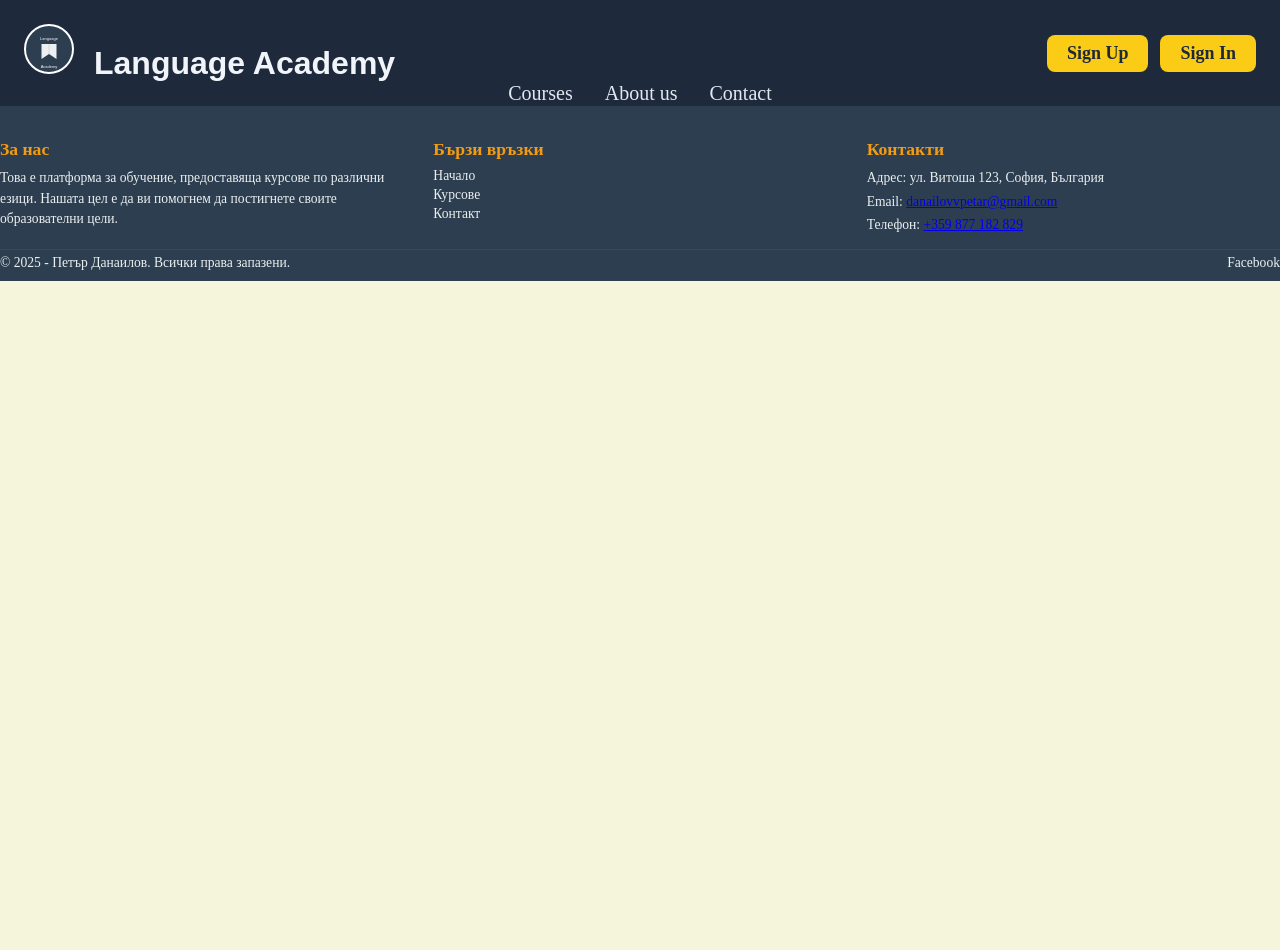
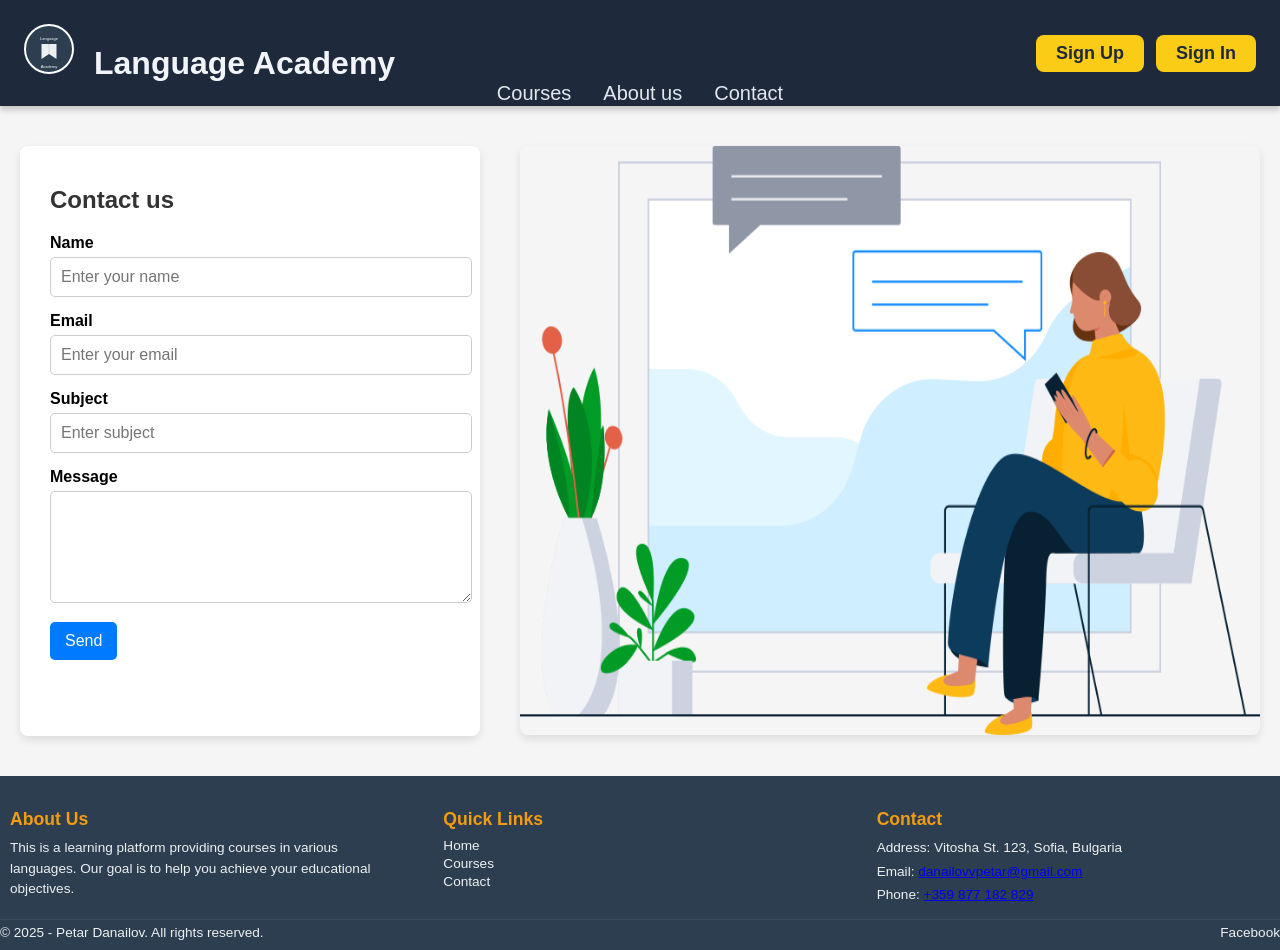
Before and after one commit to PetarDanailov/Language-Academy, a React (Vite) app in the folder client/: page /contact in a window 1280 px wide. Before the commit the page ends 800 px from the top, so only its background shows below. Built offline with nearby package versions, Linux system fonts and the light colour scheme.

Commit message:
Fixed footer and added static contact page

```diff
--- /dev/null
+++ b/client/public/styles/contact.css
@@ -0,0 +1,74 @@
+html, body {
+  height: 100%;
+  margin: 0;
+  font-family: Arial, sans-serif;
+  background-color: #f5f5f5;
+}
+
+.contact-page {
+  display: flex;
+  align-items: flex-start;
+  justify-content: center;
+  padding: 40px 20px;
+}
+
+.contact-form {
+  background: #fff;
+  padding: 20px 30px;
+  border-radius: 8px;
+  box-shadow: 0 4px 8px rgba(0, 0, 0, 0.1);
+  width: 100%;
+  max-width: 400px;
+  margin-right: 40px;
+  height: 550px;
+}
+
+.contact-form h2 {
+  margin-bottom: 20px;
+  font-size: 1.5rem;
+  color: #333;
+}
+
+.contact-form label {
+  display: block;
+  font-weight: bold;
+  margin-bottom: 5px;
+}
+
+.contact-form input,
+.contact-form textarea {
+  width: 100%;
+  padding: 10px;
+  margin-bottom: 15px;
+  border: 1px solid #ccc;
+  border-radius: 5px;
+  font-size: 1rem;
+}
+
+.contact-form button {
+  background: #007bff;
+  color: #fff;
+  border: none;
+  padding: 10px 15px;
+  border-radius: 5px;
+  cursor: pointer;
+  font-size: 1rem;
+}
+
+.contact-form button:hover {
+  background: #0056b3;
+}
+
+
+.contact-image {
+  display: flex;
+  align-items: center;
+  justify-content: center;
+}
+
+.contact-image img {
+  max-width: 100%;
+  height: 589px;
+  border-radius: 8px;
+  box-shadow: 0 4px 8px rgba(0, 0, 0, 0.1);
+}
--- a/client/public/styles/footer.css
+++ b/client/public/styles/footer.css
@@ -4,6 +4,7 @@
   color: #ecf0f1;
   padding: 10px 0;
   font-size: 0.85rem;
+  font-family: Arial, Helvetica, sans-serif;
 }
 
 .footer-top {
@@ -15,6 +16,8 @@
 }
 
 .footer-section {
+  padding-right: 10px;
+  padding-left: 10px;
   flex: 1;
   min-width: 250px;
 }
--- a/client/public/styles/style.css
+++ b/client/public/styles/style.css
@@ -1,3 +1,4 @@
 @import "header.css";
 @import "footer.css";
 @import "home.css";
+@import "contact.css"
--- a/client/src/App.jsx
+++ b/client/src/App.jsx
@@ -2,6 +2,7 @@ import { Route, Routes } from 'react-router'
 import Footer from './components/footer/Footer'
 import Header from './components/header/Header'
 import Home from './components/home/Home'
+import Contact from './components/contact/Contact'
 
 
 
@@ -14,6 +15,7 @@ function App() {
       <Header/>
       <Routes>
         <Route path="/" element={<Home/>}/>
+        <Route path="/contact" element={<Contact/>}/>
       </Routes>
       <Footer/>
     </>
--- /dev/null
+++ b/client/src/components/contact/Contact.jsx
@@ -0,0 +1,23 @@
+export default function Contact(){
+  return(
+    <div className="contact-page">
+    <div className="contact-form">
+      <h2>Contact us</h2>
+      <form method="POST">
+        <label htmlFor="name">Name</label>
+        <input type="text" id="name" name="Name" placeholder="Enter your name" />
+        <label htmlFor="email">Email</label>
+        <input type="email" id="email" name="Email" placeholder="Enter your email"/>
+        <label htmlFor="subject">Subject</label>
+        <input type="text" id="subject" name="subject" placeholder="Enter subject"/>
+        <label htmlFor="message">Message</label>
+        <textarea id="message" name="Message" rows="5"></textarea>
+        <button type="submit">Send</button>
+      </form>
+    </div>
+    <div className="contact-image">
+      <img src="/images/contact-us-showcase.png" alt="Contact Us" />
+    </div>
+  </div>
+  )
+}
--- a/client/src/components/footer/Footer.jsx
+++ b/client/src/components/footer/Footer.jsx
@@ -1,35 +1,37 @@
+import { Link } from "react-router";
+
 export default function Footer(){
   return(
     <footer className="footer text-muted">
     <div className="container">
       <div className="footer-top">
         <div className="footer-section">
-          <h4>За нас</h4>
+          <h4>About Us</h4>
           <p>
-            Това е платформа за обучение, предоставяща курсове по различни езици.
-            Нашата цел е да ви помогнем да постигнете своите образователни цели.
+            This is a learning platform providing courses in various languages.
+            Our goal is to help you achieve your educational objectives.
           </p>
         </div>
 
         <div className="footer-section">
-          <h4>Бързи връзки</h4>
+          <h4>Quick Links</h4>
           <ul>
-            <li><a href="/">Начало</a></li>
-            <li><a href="/courses">Курсове</a></li>
-            <li><a href="/contact">Контакт</a></li>
+            <li><Link to="/">Home</Link></li>
+            <li><Link to="/courses">Courses</Link></li>
+            <li><Link to="/contact">Contact</Link></li>
           </ul>
         </div>
 
         <div className="footer-section">
-          <h4>Контакти</h4>
-          <p>Адрес: ул. Витоша 123, София, България</p>
+          <h4>Contact</h4>
+          <p>Address: Vitosha St. 123, Sofia, Bulgaria</p>
           <p>Email: <a href="mailto:danailovvpetar@gmail.com">danailovvpetar@gmail.com</a></p>
-          <p>Телефон: <a href="tel:+359877182829">+359 877 182 829</a></p>
+          <p>Phone: <a href="tel:+359877182829">+359 877 182 829</a></p>
         </div>
       </div>
 
       <div className="footer-bottom">
-        <p>&copy; 2025 - Петър Данаилов. Всички права запазени.</p>
+        <p>&copy; 2025 - Petar Danailov. All rights reserved.</p>
         <div className="social-links">
           <a href="https://www.facebook.com/peter.danailov.14/" target="_blank" rel="noopener noreferrer">
             Facebook
@@ -37,6 +39,7 @@ export default function Footer(){
         </div>
       </div>
     </div>
-  </footer>
+</footer>
+
   )
 }
```
Also changed, not shown: client/public/images/contact-us-showcase.png (added).
